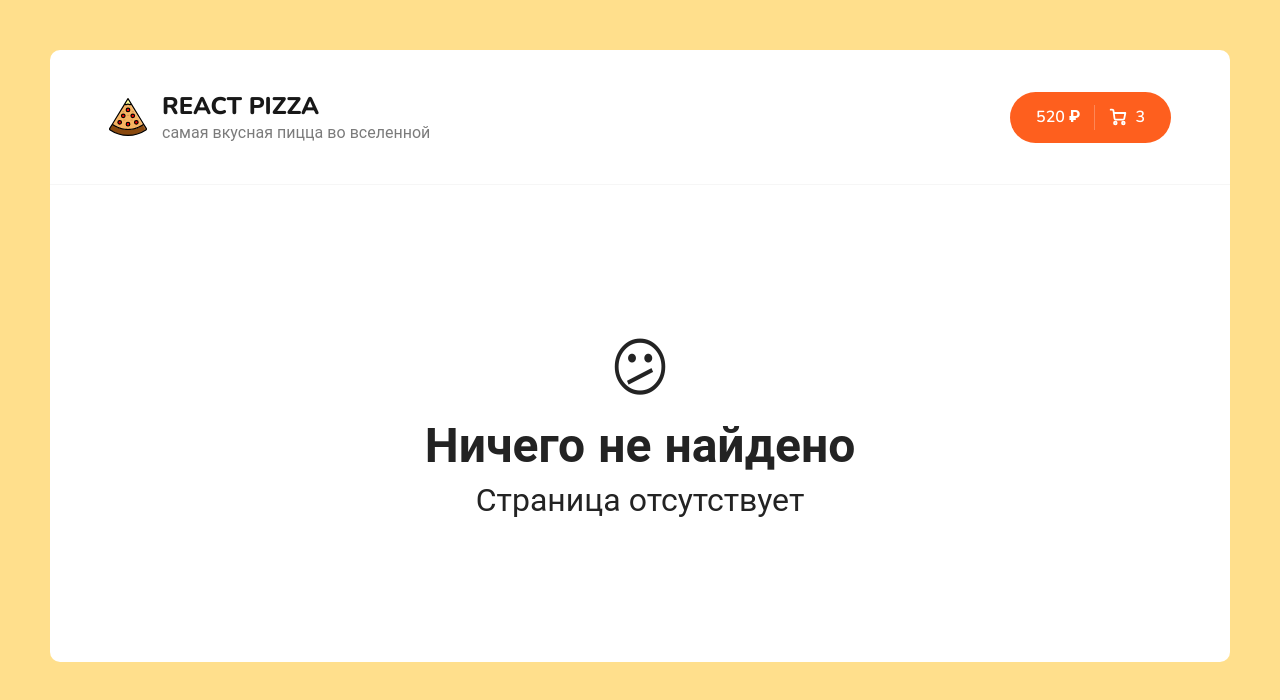
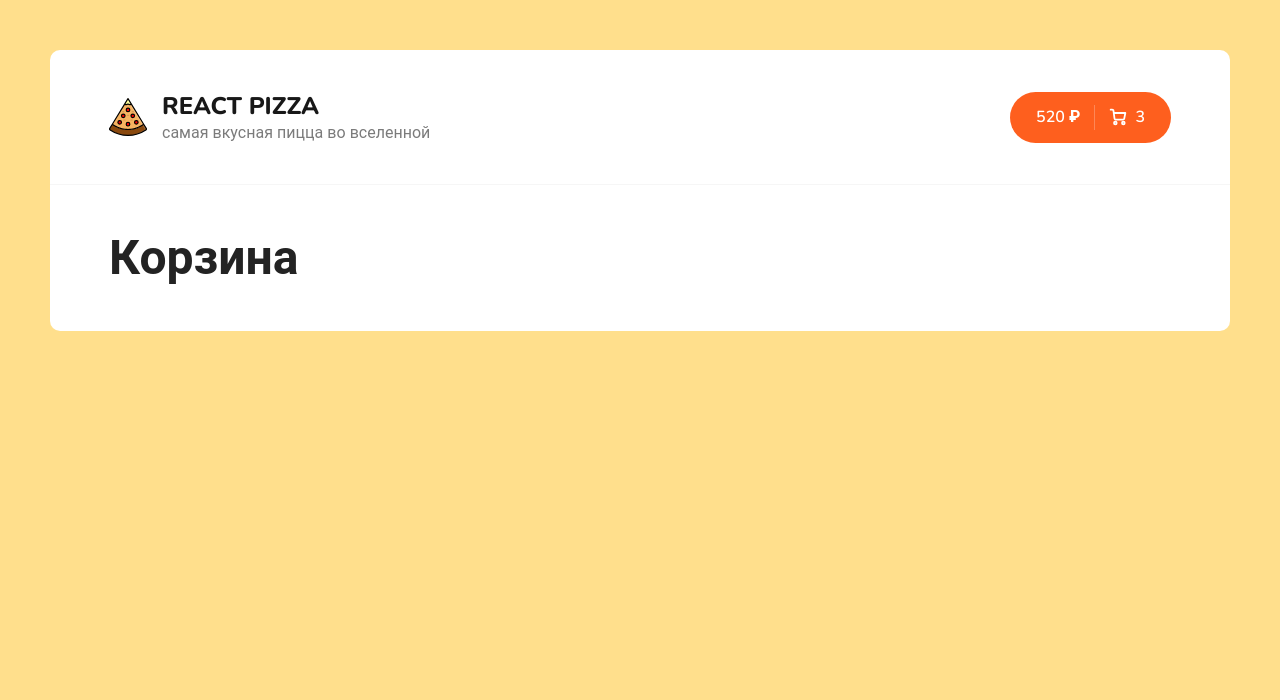
Before and after one commit to oleg-lego-lego/pizza_restaurant, a React (Create React App) app: page /cart in a window 1280 px wide. Shown: the top 700 px of the page. Built offline with nearby package versions, Linux system fonts and the light colour scheme.

Commit message:
add components Cart, + link routes

```diff
--- a/src/App.tsx
+++ b/src/App.tsx
@@ -4,6 +4,7 @@
 import {Home} from "./pages/Home";
 import {NotFound} from "./pages/NotFound";
 import {Route, Routes} from "react-router-dom";
+import {Cart} from "./pages/Cart";
 
 
 function App() {
@@ -14,6 +15,7 @@
                 <div className="container">
                     <Routes>
                         <Route path={'/'} element={<Home/>}/>
+                        <Route path={'/cart'} element={<Cart/>}/>
                         <Route path={'*'} element={<NotFound/>}/>
                     </Routes>
                 </div>
--- a/src/components/Header/Header.tsx
+++ b/src/components/Header/Header.tsx
@@ -1,10 +1,12 @@
 import React from "react";
 import logoSvg from "../../assets/img/pizza-logo.svg"
+import {Link} from "react-router-dom";
 
 export const Header = () => {
     return (
         <div className="header">
             <div className="container">
+                <Link to={'/'}>
                     <div className="header__logo">
                         <img width="38" src={logoSvg} alt="Pizza logo"/>
                         <div>
@@ -12,8 +14,9 @@
                             <p>самая вкусная пицца во вселенной</p>
                         </div>
                     </div>
+                </Link>
                 <div className="header__cart">
-                    <a href="/cart.html" className="button button--cart">
+                    <Link to="/cart" className="button button--cart">
                         <span>520 ₽</span>
                         <div className="button__delimiter"></div>
                         <svg
@@ -46,7 +49,7 @@
                             />
                         </svg>
                         <span>3</span>
-                    </a>
+                    </Link>
                 </div>
             </div>
         </div>
--- a/src/pages/Cart.tsx
+++ b/src/pages/Cart.tsx
@@ -2,8 +2,6 @@
 
 export const Cart = () => {
     return (
-        <div>
-
-        </div>
+        <h1>Корзина</h1>
     );
 };
```
Lines whose indentation alone changed are shown as unchanged.
